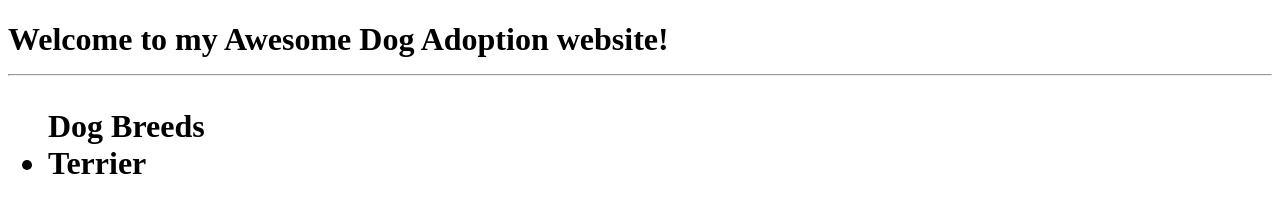
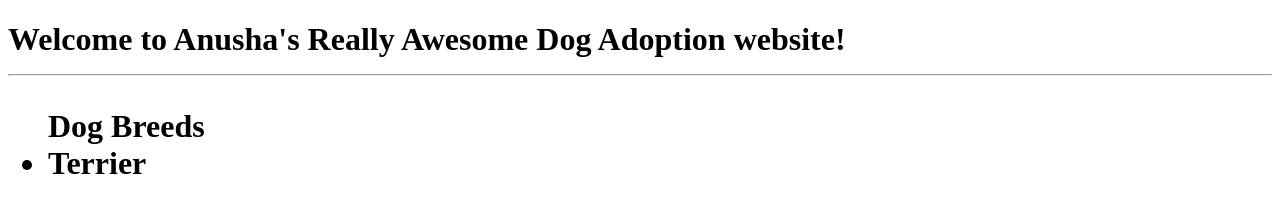
Before and after one commit to anusha-mohan/anusha-mohan.github.io, a plain HTML site: page index.html in a window 1280 px wide. Shown: the top 224 px of the page. Drawn offline with Linux system fonts and the light colour scheme.

Commit message:
add another adjective to the line

```diff
--- a/index.html
+++ b/index.html
@@ -2,7 +2,7 @@
 <html>
 <head>
 <body>
-<h1> Welcome to my Awesome Dog Adoption website!<hr>
+<h1> Welcome to Anusha's Really Awesome Dog Adoption website!<hr>
 
 <ul> Dog Breeds
   <li> Terrier </li> <p><img src="= terrier.jpg"></p>
```
